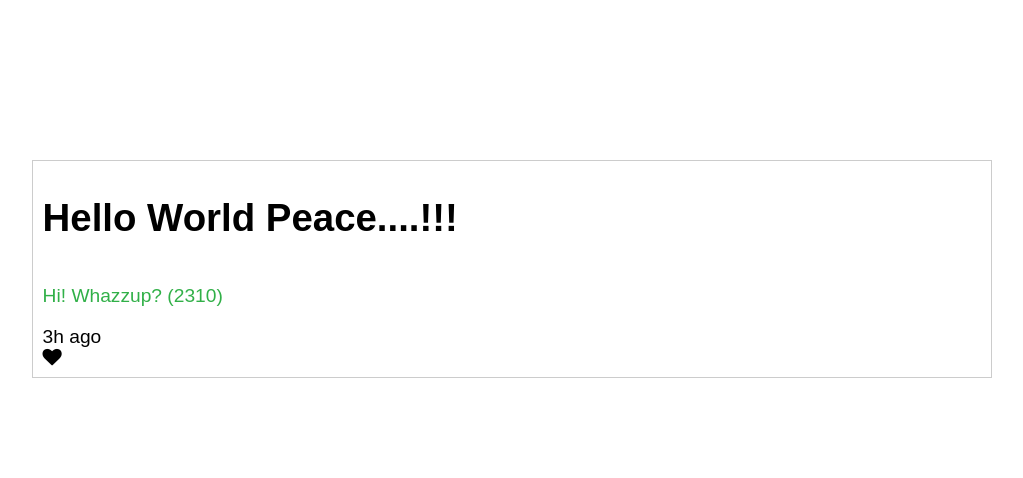
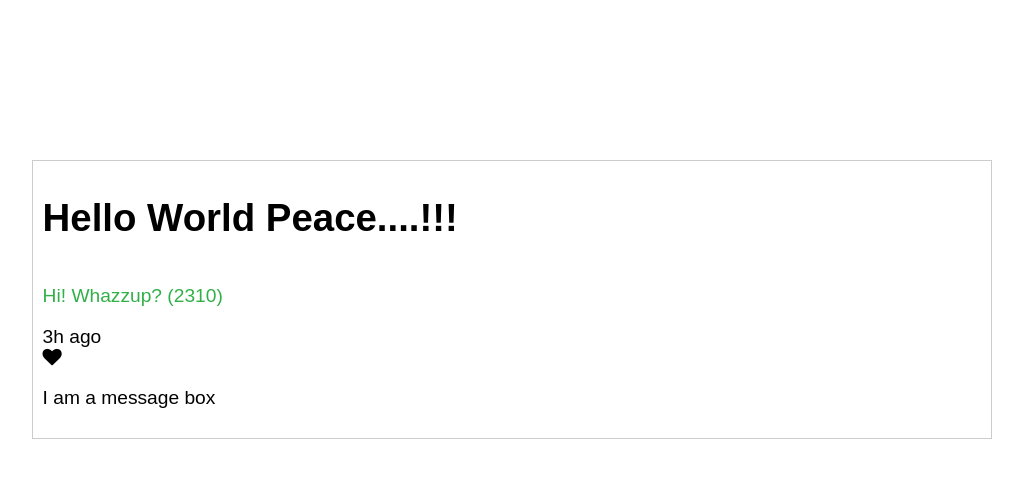
Before and after one commit to F3PiX/2-hello-react, a React (Create React App) app: page / in a window 1280 px wide. Shown: the top 478 px of the page, without its empty margins (128-1151 px from the left). Built offline with nearby package versions, Linux system fonts and the light colour scheme.

Commit message:
Create a new component in another file

```diff
--- a/src/index.js
+++ b/src/index.js
@@ -1,6 +1,7 @@
 import React from "react";
 import ReactDOM from "react-dom";
 import "./index.css";
+import MessageBox from './message_box';
 
 const messages = [
   {name: "ok", message: "Everything is A-OK"},
@@ -22,6 +23,7 @@ class HelloWorld extends React.Component {
         <Talk message={message} />
         <Time />
         <LikeButton />
+        <MessageBox />
       </div>)
   }
 }
--- /dev/null
+++ b/src/message_box.jsx
@@ -0,0 +1,13 @@
+import React, { Component } from 'react';
+
+
+class MessageBox extends React.Component {
+  render() {
+    return (
+      <div>
+        <p>I am a message box</p></div>
+    )
+  }
+}
+
+export default MessageBox;
```
